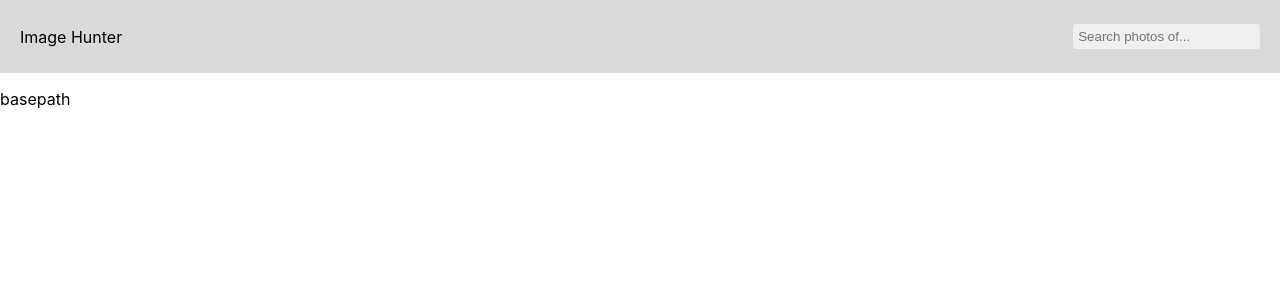
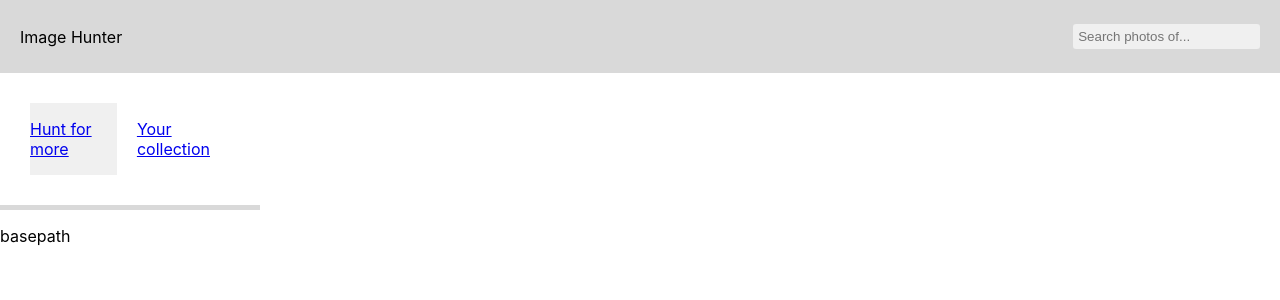
Before and after one commit to Esseichkei/image-hunter, a React (Create React App) app: page / in a window 1280 px wide. Shown: the top 300 px of the page. Built offline with nearby package versions, Linux system fonts and the light colour scheme.

Commit message:
adds stub of styled-components integration

```diff
--- a/src/App.js
+++ b/src/App.js
@@ -1,20 +1,20 @@
 import { BrowserRouter as Router, Route, Routes} from 'react-router-dom';
 import { Header } from './components/header/Header';
+import { Tabs } from './components/tabs/Tabs';
 
 function App() {
   return (
     <Router>
       <Header />
+      <Tabs />
       <Routes>
       <Route path='/lol' element={(
-          <p>
-            lol
-          </p>)} />
+          <p>lol</p>)} />
         <Route path='/lmao' element={(
           <p>
             lmao, even
           </p>)} />
-          <Route path='/' element={(
+        <Route path='/' element={(
           <p>
             basepath
           </p>)} />
--- a/src/components/header/Header.js
+++ b/src/components/header/Header.js
@@ -13,17 +13,17 @@ const HeaderDiv = styled.div`
     flex-direction: row;
     justify-content: space-between;
     align-items: center;
-    `;
+`;
 const SpacerDiv = styled.div`
     height: 73px;
-    `;
+`;
 const HeaderInput = styled.input`
     box-sizing: border-box;
     background-color: #F0F0F0;
     border-style: none;
     border-radius: 3px;
     padding: 0.3rem;
-    `;
+`;
 
 
 export function Header(props) {
--- /dev/null
+++ b/src/components/tabs/Tabs.js
@@ -0,0 +1,34 @@
+import styled from "styled-components";
+import { Link, useLocation } from "react-router-dom";
+
+const ContainerDiv = styled.div`
+    box-sizing: border-box;
+    display: flex;
+    flex-direction: row;
+    justify-content: center;
+    align-items: center;
+    padding: 20px;
+    width: 260px;
+    border-bottom: 5px solid #D9D9D9;
+`;
+
+const StyledTabLink = styled(Link)`
+    margin: 10px;
+    background-color: ${props => props.backgroundColor ? '#F0F0F0' : 'transparent'};
+`;
+
+export function Tabs(props) {
+    const path = useLocation().pathname;
+    const inCollection = path === '/collection';
+    console.log(path);
+    return (
+        <ContainerDiv>
+            <StyledTabLink to='/' backgroundColor={!inCollection ? '#F0F0F0' : ''}>
+                <p>Hunt for more</p>
+            </StyledTabLink>
+            <StyledTabLink to='/collection' backgroundColor={inCollection ? '#F0F0F0' : ''}>
+                <p>Your collection</p>
+            </StyledTabLink>
+        </ContainerDiv>
+    );
+}
```
